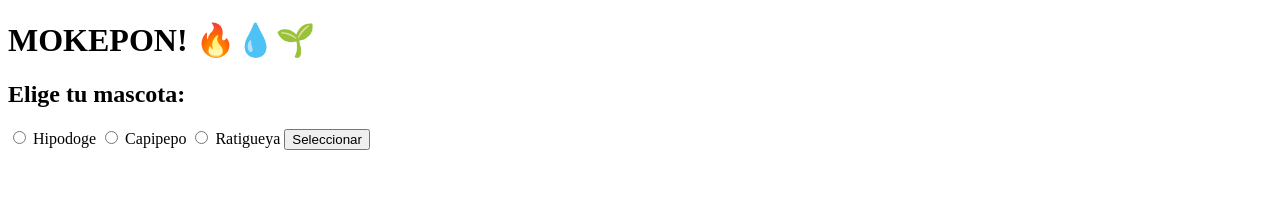
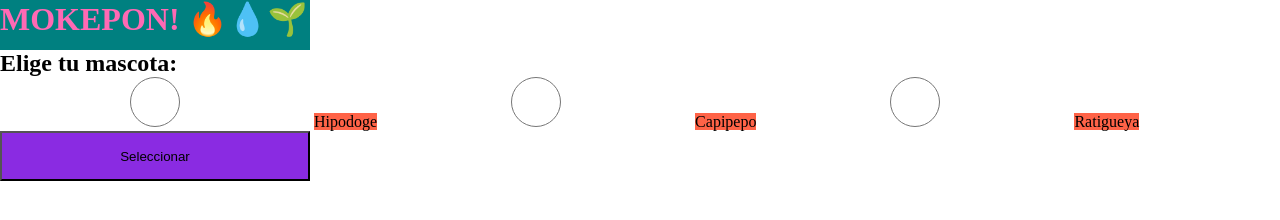
Before and after one commit to tinoco123/Mokepon, a plain HTML site: page index.html in a window 1280 px wide. Drawn offline with Linux system fonts and the light colour scheme.

Commit message:
CSS, selectores y display

```diff
--- a/index.html
+++ b/index.html
@@ -6,9 +6,10 @@
     <meta name="viewport" content="width=device-width, initial-scale=1.0">
     <title>Mokepon</title>
     <script src="./js/mokepon.js"></script>
+    <link rel="stylesheet" href="./style.css">
 </head>
 <body>
-    <h1>MOKEPON! 🔥💧🌱</h1>
+    <h1 class="titulo">MOKEPON! 🔥💧🌱</h1>
 
     <section id="seleccionar-mascota">
         <h2>Elige tu mascota:</h2>
--- /dev/null
+++ b/style.css
@@ -0,0 +1,32 @@
+* {
+    margin: 0;
+    padding: 0;
+    box-sizing: border-box;
+}
+
+.titulo {
+    color: hotpink;
+    width: 310px;
+    height: 50px;
+    background-color: teal;
+}
+
+label {
+    /* Los elementos inline no se les puede alterar su ancho y alto por naturaleza */
+    background-color: tomato;
+    width: 310px;
+    height: 50px;
+}
+
+
+input {
+    background-color: aqua;
+    width: 310px;
+    height: 50px;
+}
+
+button {
+    background-color: blueviolet;
+    width: 310px;
+    height: 50px;
+}
```
